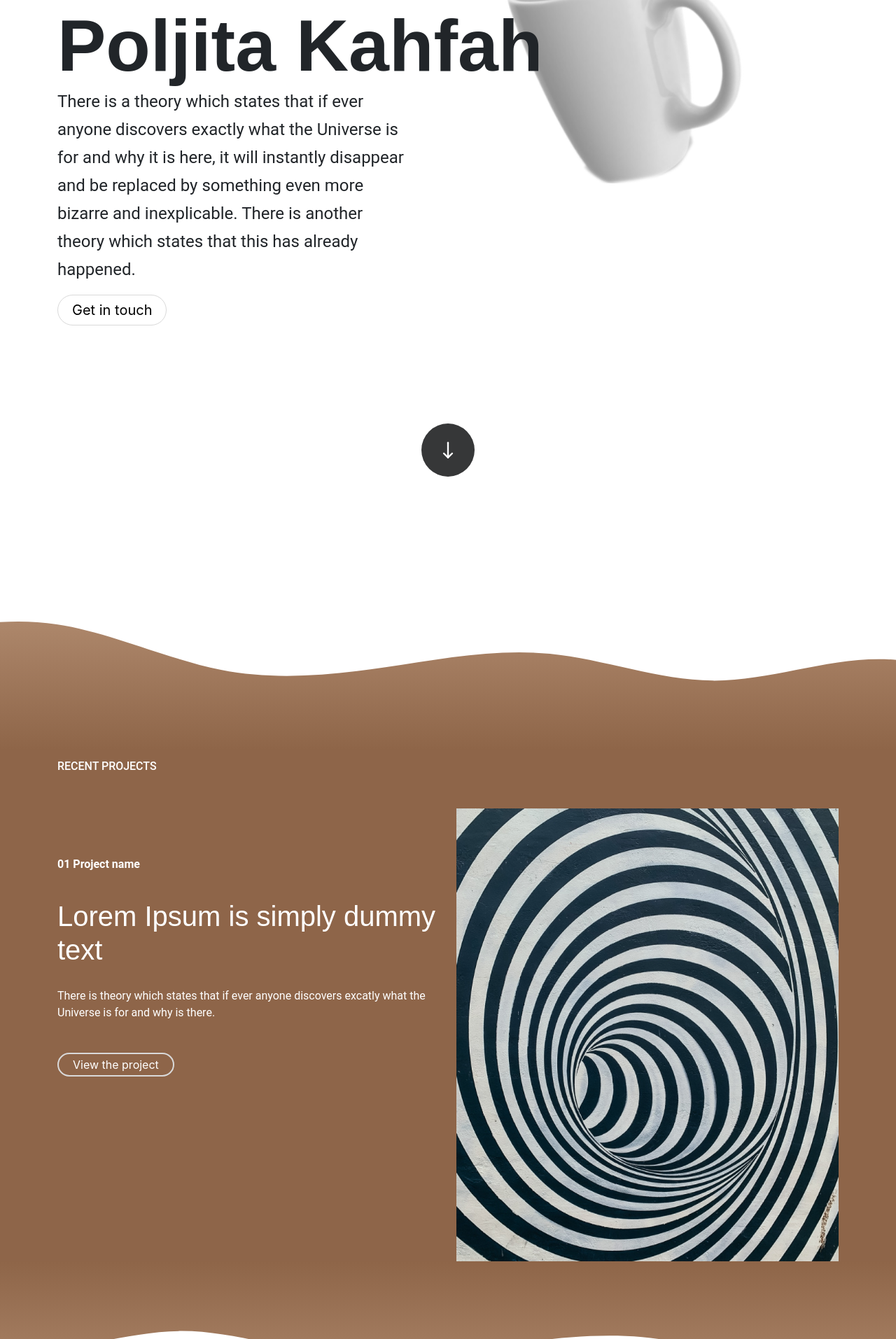
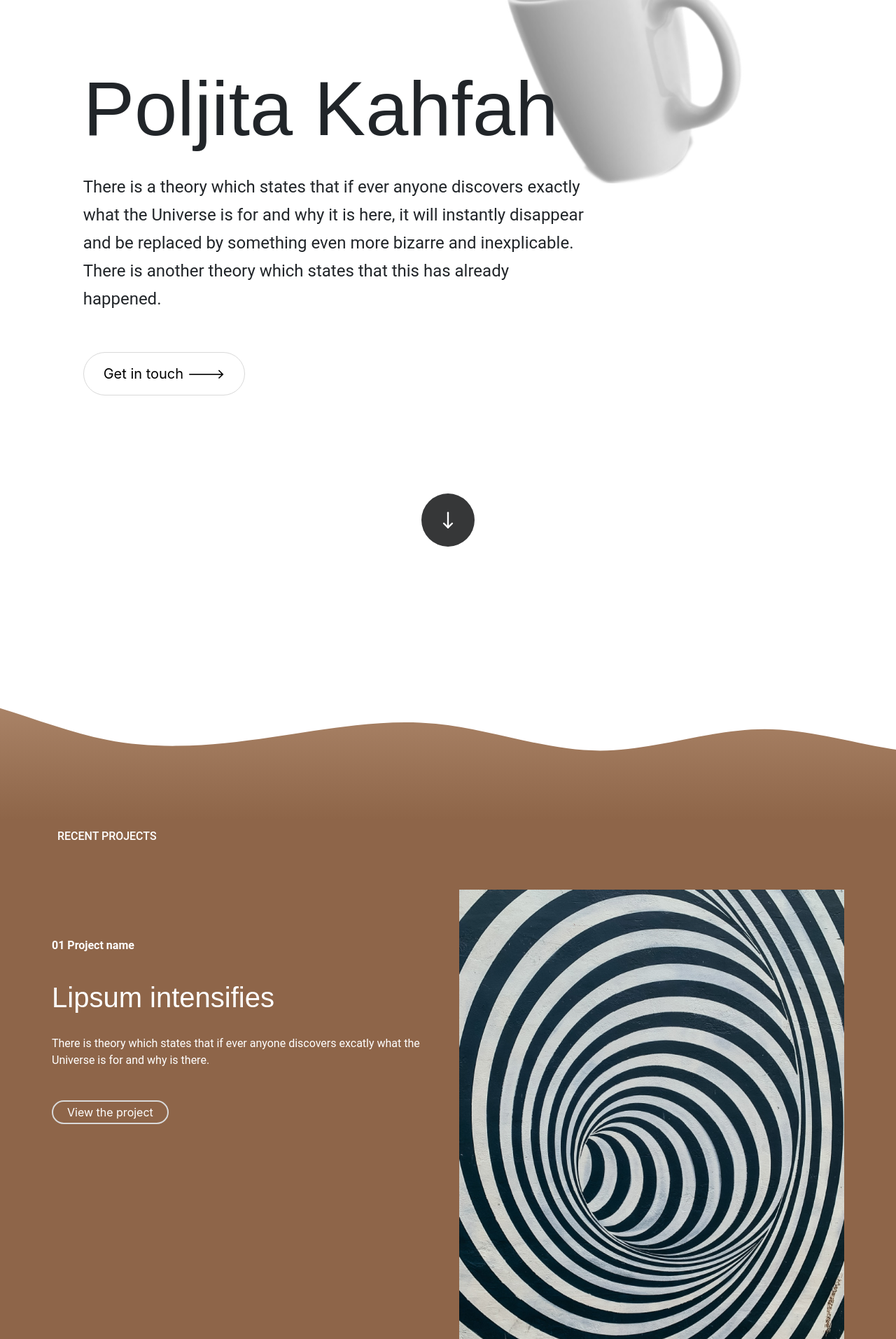
Before and after one commit to mayki0909/CoffeeGrainWebpage, a Next.js app: page / in a window 1280 px wide. Shown: the part 287-2200 px from the top of the page at 70% size. Built offline with nearby package versions, Linux system fonts and the light colour scheme.

Commit message:
Improved landing section refactored projects section

```diff
--- a/components/home/featured/featured.module.css
+++ b/components/home/featured/featured.module.css
@@ -42,27 +42,30 @@
 
 @media screen and (min-width: 1000px) {
   .content {
-    margin-top: 300px;
+    margin-top: 390px;
   }
 
   .content h1 {
-    font-weight: 700;
-    font-size: 104px;
+    font-weight: 500;
+    font-size: 110px;
     line-height: 104px;
+    margin-bottom: 2.5rem;
   }
 
   .content p {
     font-weight: 400;
     font-size: 24px;
     line-height: 40px;
-    max-width: 500px;
+    max-width: 725px;
+    margin-bottom: 3.5rem;
   }
 
   .content button {
     font-weight: 400px;
     font-size: 20px;
+    letter-spacing: 0px;
     line-height: 32px;
-    padding: 5px 20px;
+    padding: 14px 28px;
     background-color: #fff;
     border: 1px solid #D9D9D9;
     border-radius: 100px;
--- a/components/home/featured/featured.tsx
+++ b/components/home/featured/featured.tsx
@@ -6,9 +6,10 @@ export const Featured: NextComponentType = () => {
   return (
     <section id='featured'>
       <img className={styles.waves} src='/images/heronavigacija.png' alt='Spilled coffee'/>
-      <div className='container'>
+      <div className='container-fluid'>
         <div className='row'>
-          <div className={`col-12 col-lg-8 ${styles.content}`}>
+          <div className='col'></div>
+          <div className={`col-11 ${styles.content}`}>
             <h1>Poljita Kahfah</h1>
             <p>
               There is a theory which states that if ever anyone discovers exactly what
@@ -18,7 +19,7 @@ export const Featured: NextComponentType = () => {
             </p>
             <a href="#contact">
               <button>
-                Get in touch
+                Get in touch   ---&gt;
               </button>
             </a>
           </div>
--- /dev/null
+++ b/components/home/projects/project.module.css
@@ -0,0 +1,49 @@
+.projectName {
+  margin-top: 80px;
+  font-style: normal;
+  font-weight: 700;
+  font-size: 16px;
+  line-height: 40px;
+  color: #fff;
+}
+
+.title {
+  margin-top: 30px;
+  font-style: normal;
+  font-weight: 500;
+  font-size: 40px;
+  line-height: 48px;
+  color: #fff;
+}
+
+.description {
+  margin-top: 30px;
+  margin-bottom: 50px;
+  font-style: normal;
+  font-weight: 400;
+  font-size: 16px;
+  line-height: 24px;
+  color: #fff;
+}
+
+.button {
+  font-weight: 400px;
+  font-size: 16px;
+  line-height: 24px;
+  padding: 5px 20px;
+  color: #fff;
+  border: 2px solid #D9D9D9;
+  border-radius: 100px;
+}
+
+.button:hover {
+  color: #333333;
+  border: 2px solid #333333;
+}
+
+.image {
+  margin-top: 20px;
+  margin-bottom: 20px;
+  height: 100%;
+  width: 100%;
+}
--- /dev/null
+++ b/components/home/projects/project.tsx
@@ -0,0 +1,27 @@
+import styles from './project.module.css';
+
+type Props = {
+    title: string,
+    name: string,
+    description: string,
+    projectLink: string,
+    imageLink: string
+}
+
+export const Project = ({title, name, description, projectLink, imageLink}: Props) => {
+    return (
+        <div className='row g-5'>
+          <div className='col-sm-6 p-3'>
+            <p className={styles.projectName}>{name}</p>
+            <h2 className={styles.title}>{title}</h2>
+            <p className={styles.description}>{description}</p>
+            <a className={styles.button} href={projectLink}>
+              View the project
+            </a>
+          </div>
+          <div className='col-sm-6 p-3'>
+            <img className={styles.image} src={imageLink} alt='Projects featured image' />
+          </div>
+        </div>
+    )
+}
--- a/components/home/projects/projects.module.css
+++ b/components/home/projects/projects.module.css
@@ -5,54 +5,3 @@
   line-height: 48px;
   color: #fff;
 }
-
-.projectName {
-  margin-top: 80px;
-  font-style: normal;
-  font-weight: 700;
-  font-size: 16px;
-  line-height: 40px;
-  color: #fff;
-}
-
-.title {
-  margin-top: 30px;
-  font-style: normal;
-  font-weight: 500;
-  font-size: 40px;
-  line-height: 48px;
-  color: #fff;
-}
-
-.description {
-  margin-top: 30px;
-  margin-bottom: 50px;
-  font-style: normal;
-  font-weight: 400;
-  font-size: 16px;
-  line-height: 24px;
-  color: #fff;
-}
-
-.button {
-  font-weight: 400px;
-  font-size: 16px;
-  line-height: 24px;
-  padding: 5px 20px;
-  color: #fff;
-  border: 2px solid #D9D9D9;
-  border-radius: 100px;
-}
-
-.button:hover {
-  color: #333333;
-  border: 2px solid #333333;
-}
-
-.image {
-  margin-top: 20px;
-  margin-bottom: 20px;
-  height: 100%;
-  width: 100%;
-  /* max-height: 500px; */
-}
--- a/components/home/projects/projects.tsx
+++ b/components/home/projects/projects.tsx
@@ -1,5 +1,6 @@
 import { NextComponentType } from 'next';
 import { Wave } from '../../shared/wave/wave';
+import { Project } from './project';
 import styles from './projects.module.css';
 
 export const Projects: NextComponentType = () => {
@@ -7,24 +8,10 @@ export const Projects: NextComponentType = () => {
     <section id='projects' className='backgroundBrown'>
       <Wave />
       <div className='container'>
-        <div className='row'>
-          <p className={styles.recent}>RECENT PROJECTS</p>
-          <div className='col-sm-6'>
-            <p className={styles.projectName}>01 Project name</p>
-            <h2 className={styles.title}>Lorem Ipsum is simply dummy text</h2>
-            <p className={styles.description}>
-              There is theory which states that if
-              ever anyone discovers excatly what
-              the Universe is for and why is there.
-            </p>
-            <a className={styles.button} href="">
-              View the project
-            </a>
-          </div>
-          <div className='col-sm-6'>
-            <img className={styles.image} src='/images/Projects.png' alt='Projects featured image' />
-          </div>
-        </div>
+        <p className={styles.recent}>RECENT PROJECTS</p>
+        <Project name='01 Project name' title='Lipsum intensifies' description='There is theory which states that if ever anyone discovers excatly what the Universe is for and why is there.' projectLink='#' imageLink='/images/Projects.png' />
+        <Project name='01 Project name' title='Lipsum intensifies' description='There is theory which states that if ever anyone discovers excatly what the Universe is for and why is there.' projectLink='#' imageLink='/images/Projects.png' />
+        <Project name='01 Project name' title='Lipsum intensifies' description='There is theory which states that if ever anyone discovers excatly what the Universe is for and why is there.' projectLink='#' imageLink='/images/Projects.png' />
       </div>
       <Wave upsideDown={true} />
     </section>
```
